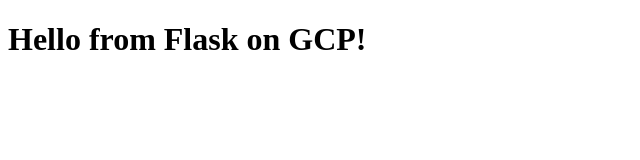
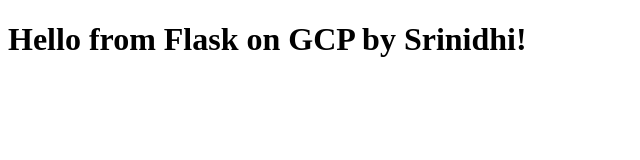
Before and after one commit to srinidhisivakumar/GCP-DevOps-Pipeline, a plain HTML site: page index.html in a window 1280 px wide. Shown: the whole page, without its empty margins (0-640 px from the left). Drawn offline with Linux system fonts and the light colour scheme.

Commit message:
edit index

```diff
--- a/index.html
+++ b/index.html
@@ -1,5 +1,5 @@
 <!DOCTYPE html>
 <html>
 <head><title>Flask CI App</title></head>
-<body><h1>Hello from Flask on GCP!</h1></body>
+<body><h1>Hello from Flask on GCP by Srinidhi!</h1></body>
 </html>
```
